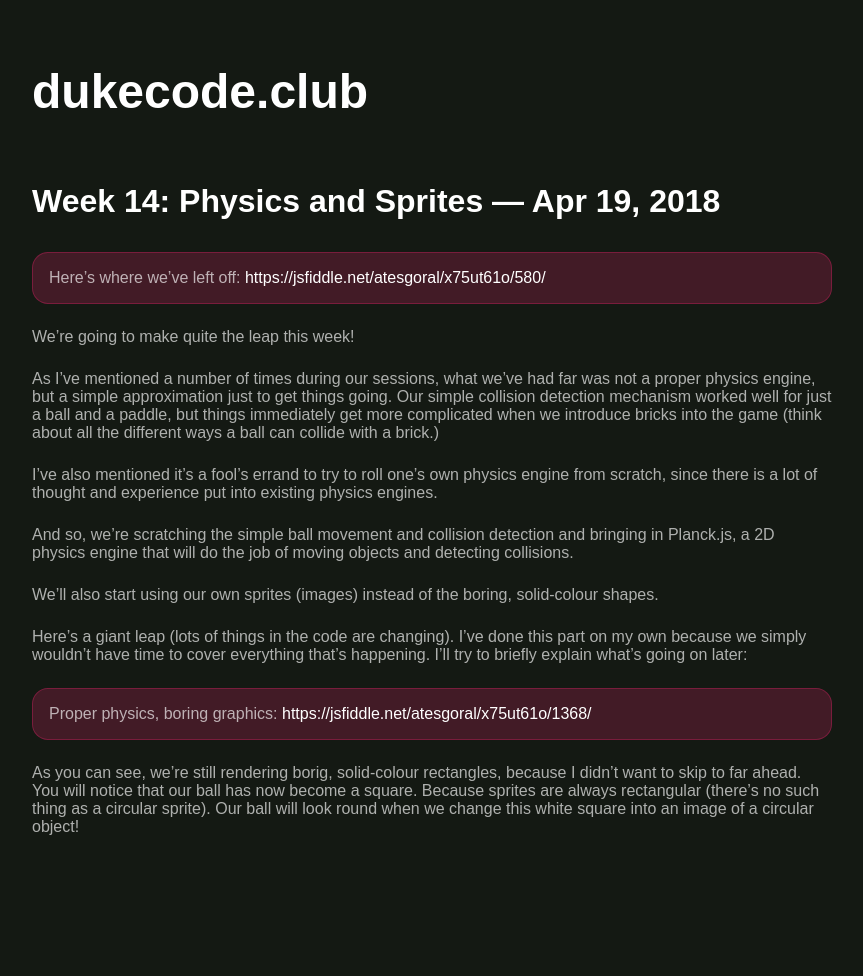
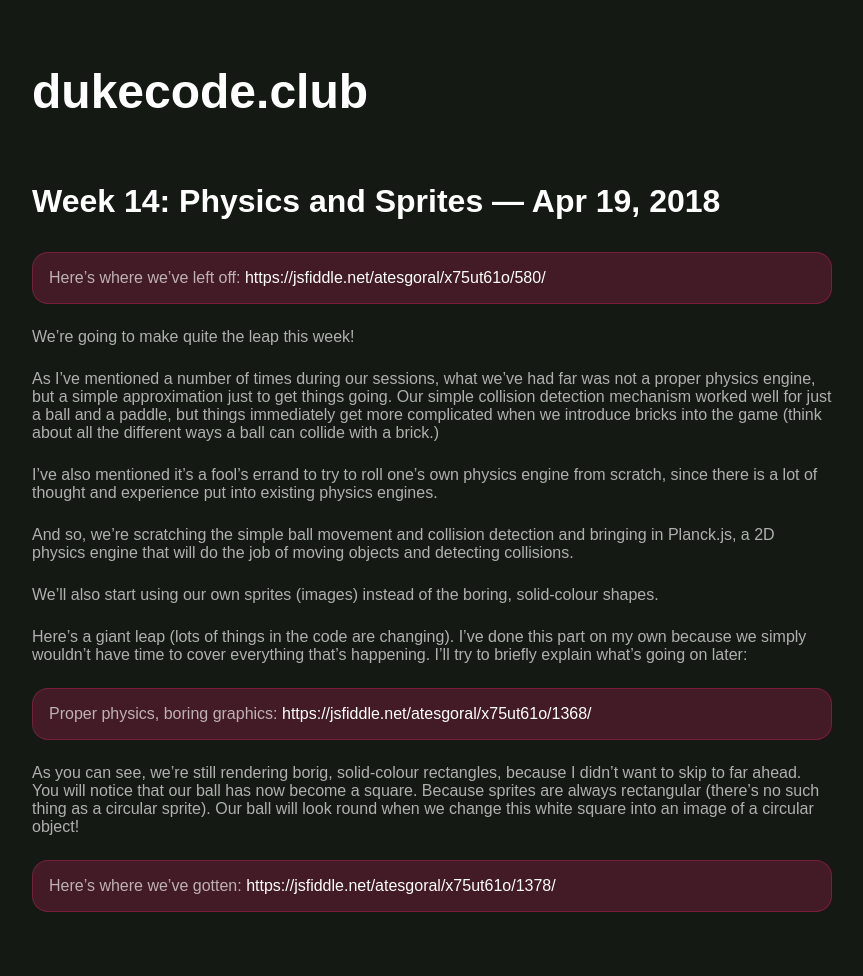
Before and after one commit to atesgoral/dukecode.club, a Jekyll site: the page built from _posts/2018-04-19-week-14-physics-and-sprites.md, in a window 1280 px wide. Shown: the whole page, without its empty margins (208-1071 px from the left). Built offline with Jekyll 4.4.1, drawn with Linux system fonts in a browser that asks for light colours; our own code applies the rules of GitHub Pages for plain Markdown files; before the commit the page ends 900 px from its top, so only the background shows below that.

```diff
--- a/_posts/2018-04-19-week-14-physics-and-sprites.md
+++ b/_posts/2018-04-19-week-14-physics-and-sprites.md
@@ -22,3 +22,6 @@
 {: .panel .snapshot }
 
 As you can see, we're still rendering borig, solid-colour rectangles, because I didn't want to skip to far ahead. You will notice that our ball has now become a square. Because sprites are always rectangular (there's no such thing as a circular sprite). Our ball will look round when we change this white square into an image of a circular object!
+
+Here's where we've gotten: <https://jsfiddle.net/atesgoral/x75ut61o/1378/>
+{: .panel .snapshot }
```
